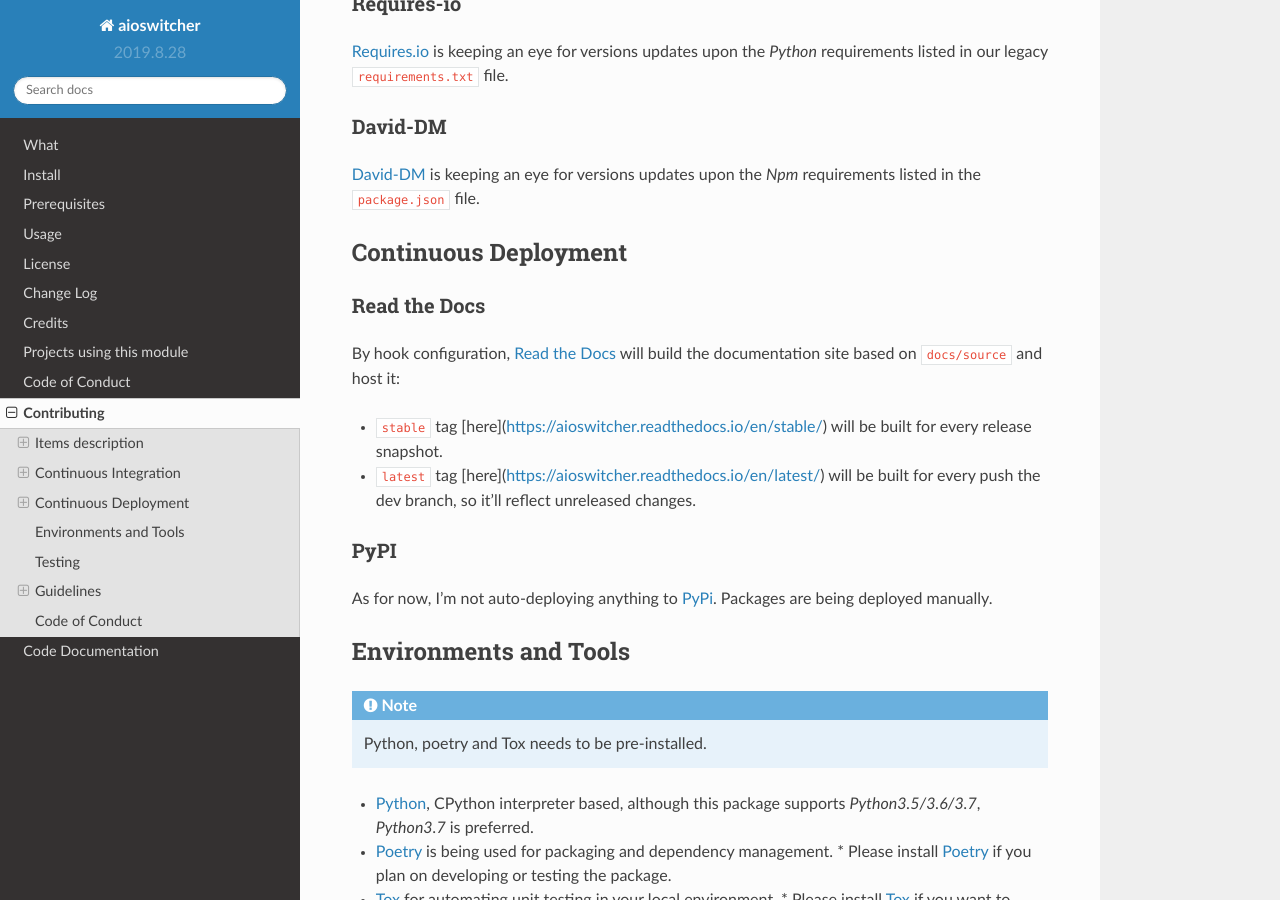
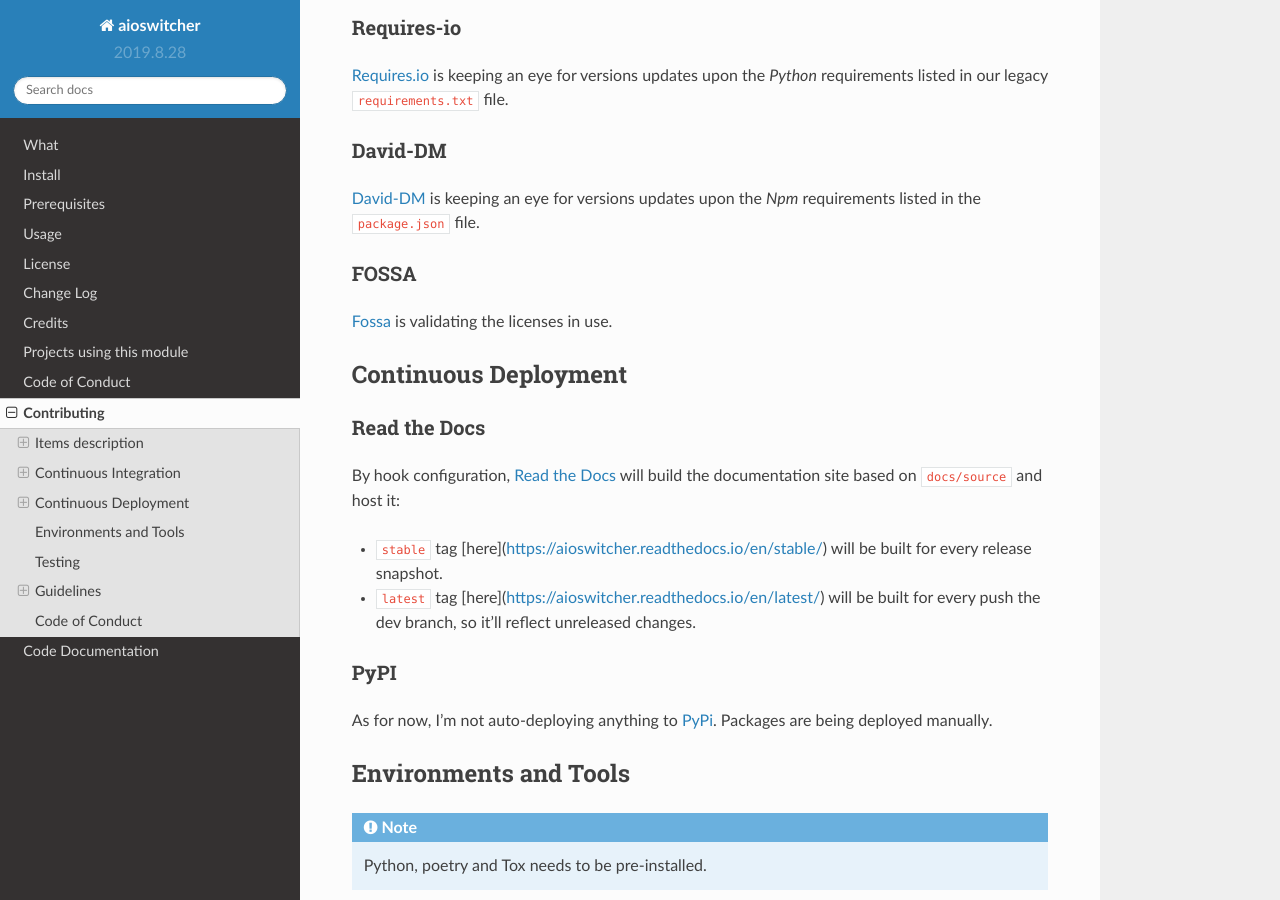
Before and after one commit to TomerFi/aioswitcher, a Sphinx documentation site: the page built from docs/source/contributing.rst, in a window 1280 px wide and 900 px high, scrolled down 2707 px. Built offline with Sphinx 7.4.7 and the Read the Docs theme 2.0.0, drawn with Linux system fonts in a browser that asks for light colours.

Commit message:
Added fossa to docs.

```diff
--- a/docs/source/contributing.rst
+++ b/docs/source/contributing.rst
@@ -123,6 +123,11 @@
 
 `David-DM`_ is keeping an eye for versions updates upon the *Npm* requirements listed in the
 ``package.json`` file.
+
+FOSSA
+-----
+
+Fossa_ is validating the licenses in use.
 
 Continuous Deployment
 ^^^^^^^^^^^^^^^^^^^^^
@@ -289,6 +294,7 @@
 .. _david-dm: https://david-dm.org/TomerFi/aioswitcher
 .. _doc8: https://pypi.org/project/doc8/
 .. _flake8: https://pypi.org/project/flake8/
+.. _Fossa: https://app.fossa.io/projects/git%2Bgithub.com%2FTomerFi%2Faioswitcher
 .. _isort: https://pypi.org/project/isort/
 .. _markdown-spellcheck: https://www.npmjs.com/package/markdown-spellcheck
 .. _mypy: https://pypi.org/project/mypy/
```
Also changed, not shown: CONTRIBUTING.md (+5 -0 lines).
